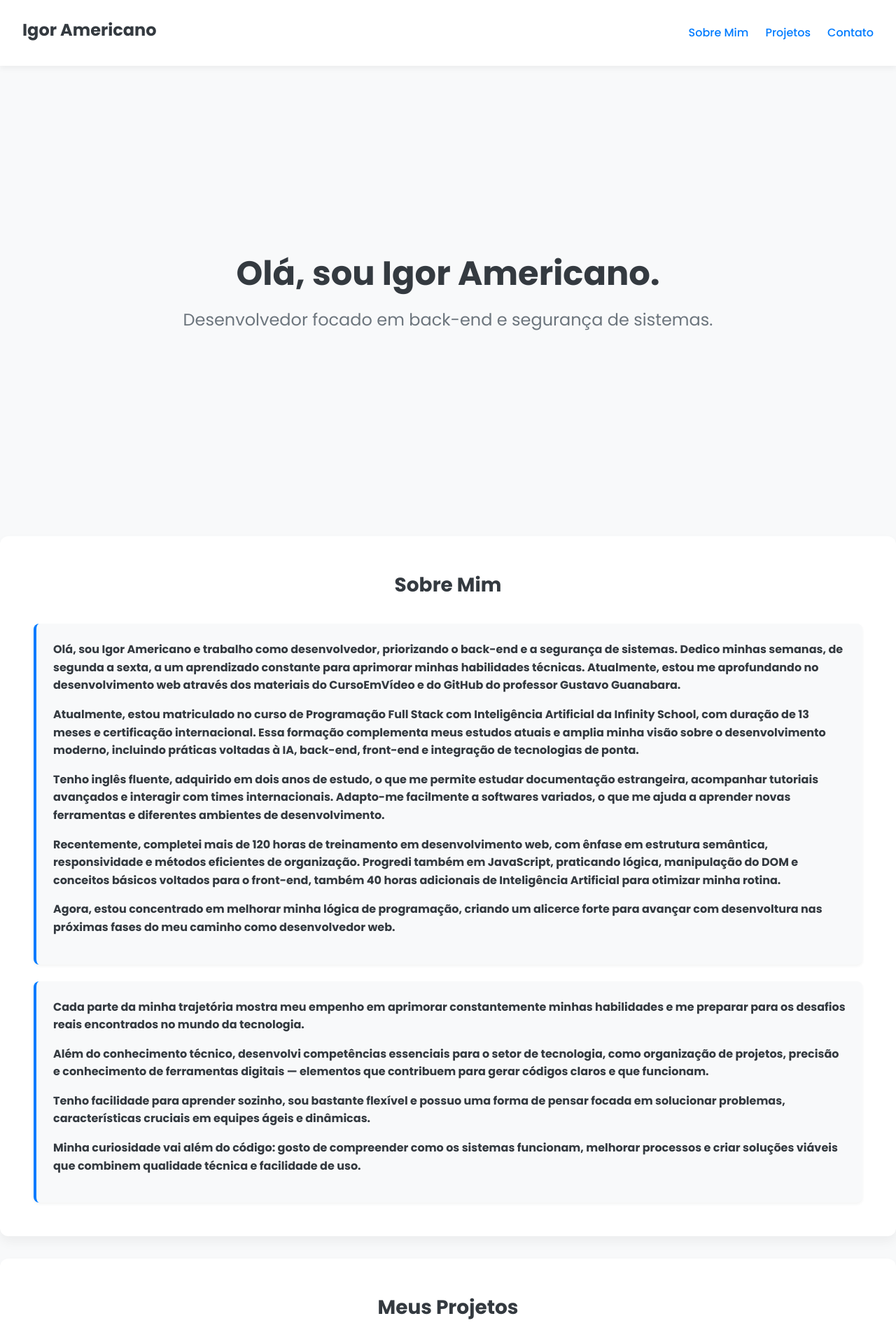
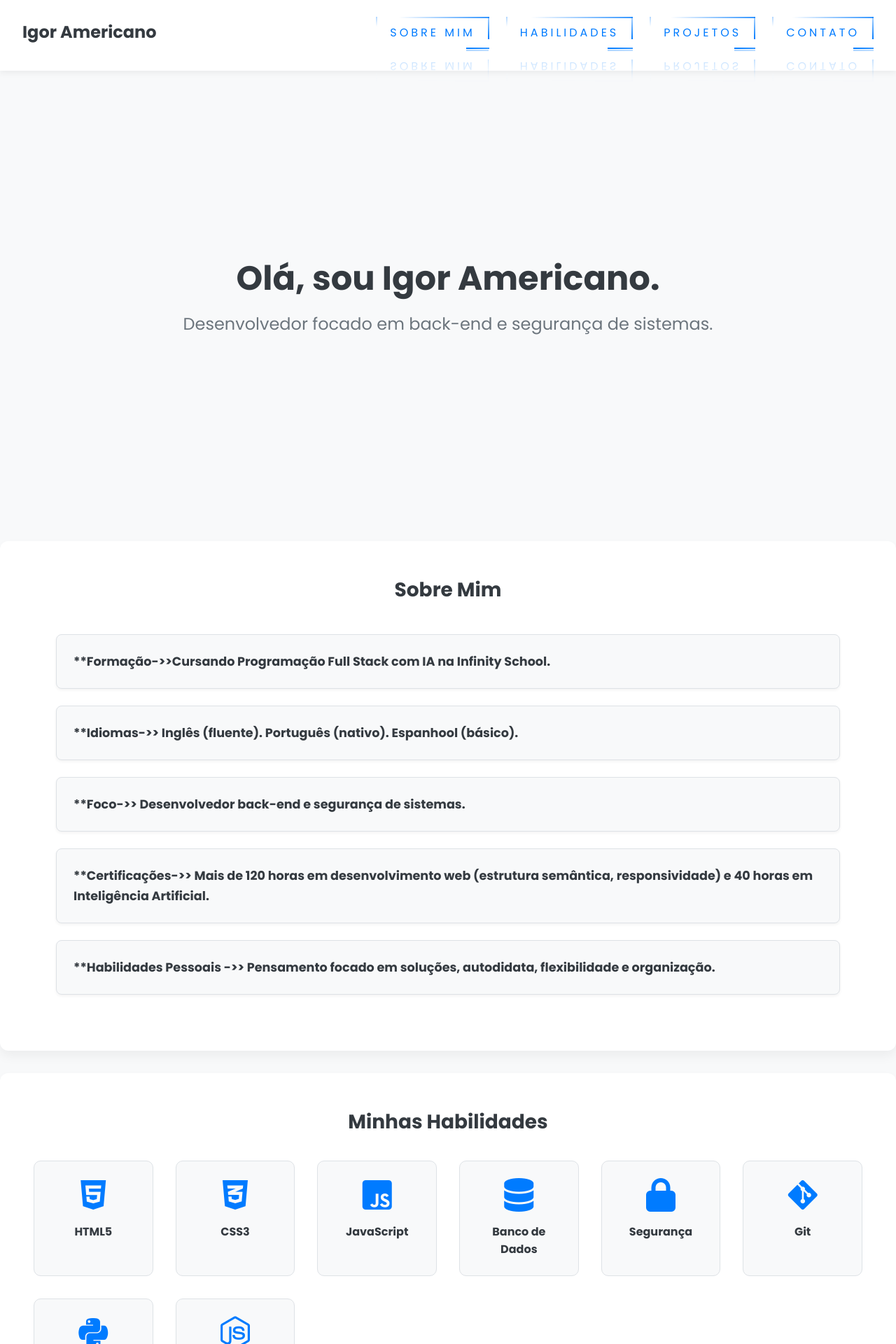
Before and after one commit to igoramericano/portifolio, a PHP site: page / in a window 1280 px wide. Shown: the top 1920 px of the page at 70% size. Run offline with PHP 8.4, Linux system fonts and the light colour scheme.

Commit message:
ajustei a porra toda

```diff
--- a/estilos/index.css
+++ b/estilos/index.css
@@ -6,17 +6,18 @@
             margin: 0;
             padding: 0;
             box-sizing: border-box;
-    font-family: "Poppins", sans-serif; /* Usando Poppins em todo o corpo para manter a consistência */
+            font-family: "Poppins", sans-serif;
         }
 
         :root {
             /* Paleta de Cores */
-    --cor-primaria: #007bff; /* Azul para destaque */
-    --cor-secundaria: #6c757d; /* Cinza para texto secundário */
-    --cor-fundo: #f8f9fa; /* Fundo bem claro */
-    --cor-card: #ffffff; /* Fundo dos cards e seções */
-    --cor-texto: #343a40; /* Cor do texto principal */
-    --cor-borda: #dee2e6; /* Cor da borda sutil */
+            --cor-primaria: #007bff;
+            --cor-secundaria: #6c757d;
+            --cor-fundo: #f8f9fa;
+            --cor-card: #ffffff;
+            --cor-texto: #343a40;
+            --cor-borda: #dee2e6;
+            --cor-hover: #0056b3;
         }
 
         body {
@@ -41,7 +42,7 @@
         }
 
         a:hover {
-    color: #0056b3; /* Um tom mais escuro ao passar o mouse */
+            color: var(--cor-hover);
         }
 
         /* Estrutura do layout */
@@ -74,20 +75,93 @@
         nav ul {
             list-style: none;
             display: flex;
+            gap: 1.5rem;
         }
 
-nav ul li {
-    margin-left: 1.5rem;
+        /* Efeito de botão de expansão */
+        .btn-nav {
+            position: relative;
+            display: inline-block;
+            padding: 10px 20px;
+            color: var(--cor-primaria);
+            text-transform: uppercase;
+            letter-spacing: 4px;
+            overflow: hidden;
+            transition: 0.5s;
+            -webkit-box-reflect: below 1px linear-gradient(transparent, #0005);
         }
 
-nav a {
-    font-weight: 500;
-    padding-bottom: 0.2rem;
-    border-bottom: 2px solid transparent;
+        .btn-nav:hover {
+            background: var(--cor-primaria);
+            color: var(--cor-card);
+            box-shadow: 0 0 5px var(--cor-primaria),
+                        0 0 25px var(--cor-primaria),
+                        0 0 50px var(--cor-primaria),
+                        0 0 200px var(--cor-primaria);
         }
 
-nav a:hover {
-    border-bottom: 2px solid var(--cor-primaria);
+        .btn-nav span {
+            position: absolute;
+            display: block;
+        }
+
+        .btn-nav span:nth-child(1) {
+            top: 0;
+            left: -100%;
+            width: 100%;
+            height: 2px;
+            background: linear-gradient(90deg, transparent, var(--cor-primaria));
+            animation: animate1 1s linear infinite;
+        }
+
+        @keyframes animate1 {
+            0% { left: -100%; }
+            100% { left: 100%; }
+        }
+
+        .btn-nav span:nth-child(2) {
+            top: -100%;
+            right: 0;
+            width: 2px;
+            height: 100%;
+            background: linear-gradient(180deg, transparent, var(--cor-primaria));
+            animation: animate2 1s linear infinite;
+            animation-delay: 0.25s;
+        }
+
+        @keyframes animate2 {
+            0% { top: -100%; }
+            100% { top: 100%; }
+        }
+
+        .btn-nav span:nth-child(3) {
+            bottom: 0;
+            right: -100%;
+            width: 100%;
+            height: 2px;
+            background: linear-gradient(270deg, transparent, var(--cor-primaria));
+            animation: animate3 1s linear infinite;
+            animation-delay: 0.5s;
+        }
+
+        @keyframes animate3 {
+            0% { right: -100%; }
+            100% { right: 100%; }
+        }
+
+        .btn-nav span:nth-child(4) {
+            bottom: -100%;
+            left: 0;
+            width: 2px;
+            height: 100%;
+            background: linear-gradient(360deg, transparent, var(--cor-primaria));
+            animation: animate4 1s linear infinite;
+            animation-delay: 0.75s;
+        }
+
+        @keyframes animate4 {
+            0% { bottom: -100%; }
+            100% { bottom: 100%; }
         }
 
         /* Seções */
@@ -116,7 +190,7 @@
             color: var(--cor-secundaria);
         }
 
-#sobre, #projetos, #contato {
+        #sobre, #habilidades, #projetos, #contato {
             background-color: var(--cor-card);
             margin: 2rem auto;
             padding: 3rem;
@@ -124,26 +198,39 @@
             box-shadow: 0 8px 16px rgba(0, 0, 0, 0.05);
         }
 
-.sobre-conteudo {
+        /* Seção de Habilidades */
+        .grid-habilidades {
+            display: grid;
+            grid-template-columns: repeat(auto-fit, minmax(150px, 1fr));
+            gap: 2rem;
+            margin-top: 2rem;
+        }
+
+        .habilidade-item {
             display: flex;
             flex-direction: column;
-    gap: 1.5rem;
-    margin-top: 2rem;
-    text-align: left;
+            align-items: center;
+            padding: 1.5rem;
+            background-color: var(--cor-fundo);
+            border: 1px solid var(--cor-borda);
+            border-radius: 10px;
+            transition: transform 0.3s ease, box-shadow 0.3s ease;
         }
 
-.sobre-conteudo p {
+        .habilidade-item:hover {
+            transform: translateY(-5px);
+            box-shadow: 0 8px 16px rgba(0, 0, 0, 0.1);
+        }
+
+        .habilidade-item i {
+            font-size: 3rem;
+            color: var(--cor-primaria);
             margin-bottom: 1rem;
         }
 
-.texto-principal, .texto-complementar {
-    background-color: var(--cor-fundo);
-    font-size: 1em;
-    font-weight: 550;
-    padding: 1.5rem;
-    border-left: 4px solid var(--cor-primaria); /* Borda colorida */
-    border-radius: 8px;
-    box-shadow: 0 2px 4px rgba(0, 0, 0, 0.05);
+        .habilidade-item h4 {
+            margin: 0;
+            font-size: 1rem;
         }
 
         /* Seção de Projetos */
@@ -170,7 +257,7 @@
 
         .projeto-item img {
             width: 100%;
-    height: 200px; /* Altura fixa para as imagens */
+            height: 200px;
             object-fit: cover;
             display: block;
         }
@@ -197,7 +284,7 @@
         }
 
         .projeto-item a:hover {
-    background-color: #0056b3;
+            background-color: var(--cor-hover);
         }
 
         /* Seção de Contato */
@@ -233,6 +320,31 @@
             margin-top: 2rem;
         }
 
+        /* Novo estilo para a seção Sobre Mim */
+        .sobre-tópicos {
+            text-align: left;
+            padding: 2rem;
+            display: flex;
+            flex-direction: column;
+            gap: 1.5rem;
+        }
+
+        .tópico-item {
+            background-color: var(--cor-fundo);
+            padding: 1.5rem;
+            border: 1px solid var(--cor-borda);
+            border-radius: 8px;
+            font-size: 1.1em;
+            font-weight: 550;
+            box-shadow: 0 2px 4px rgba(0, 0, 0, 0.05);
+            transition: transform 0.3s ease, box-shadow 0.3s ease;
+        }
+
+        .tópico-item:hover {
+            transform: translateX(10px);
+            box-shadow: 0 8px 16px rgba(0, 0, 0, 0.1);
+        }
+
         /* Responsividade */
         @media (max-width: 768px) {
             h1 { font-size: 2rem; }
--- a/index.html
+++ b/index.html
@@ -4,17 +4,18 @@
     <meta charset="UTF-8">
     <meta name="viewport" content="width=device-width, initial-scale=1.0">
     <title>Igor Americano | Portfólio</title>
+    <link href="https://cdnjs.cloudflare.com/ajax/libs/font-awesome/6.0.0-beta3/css/all.min.css" rel="stylesheet">
     <link rel="stylesheet" href="estilos/index.css">
-    </head>
+</head>
 <body>
-
     <header>
         <nav>
             <h1>Igor Americano</h1>
             <ul>
-                <li><a href="#sobre">Sobre Mim</a></li>
-                <li><a href="#projetos">Projetos</a></li>
-                <li><a href="#contato">Contato</a></li>
+                <li><a href="#sobre" class="btn-nav"><span></span><span></span><span></span><span></span>Sobre Mim</a></li>
+                <li><a href="#habilidades" class="btn-nav"><span></span><span></span><span></span><span></span>Habilidades</a></li>
+                <li><a href="#projetos" class="btn-nav"><span></span><span></span><span></span><span></span>Projetos</a></li>
+                <li><a href="#contato" class="btn-nav"><span></span><span></span><span></span><span></span>Contato</a></li>
             </ul>
         </nav>
     </header>
@@ -27,30 +28,61 @@
 
         <section id="sobre">
             <h3>Sobre Mim</h3>
-            <div class="sobre-conteudo">
-                <div class="texto-principal">
-                    <p>Olá, sou Igor Americano e trabalho como desenvolvedor, priorizando o back-end e a segurança de sistemas. Dedico minhas semanas, de segunda a sexta, a um aprendizado constante para aprimorar minhas habilidades técnicas. Atualmente, estou me aprofundando no desenvolvimento web através dos materiais do CursoEmVídeo e do GitHub do professor Gustavo Guanabara.</p>
+            <div class="sobre-tópicos">
+                <div class="tópico-item">
+                    **Formação->>Cursando Programação Full Stack com IA na Infinity School.
+                </div>
+                <div class="tópico-item">
+                    **Idiomas->> Inglês (fluente). Português (nativo). Espanhool (básico).
+                </div>
+                <div class="tópico-item">
+                    **Foco->> Desenvolvedor back-end e segurança de sistemas.
+                </div>
+                <div class="tópico-item">
+                    **Certificações->> Mais de 120 horas em desenvolvimento web (estrutura semântica, responsividade) e 40 horas em Inteligência Artificial.
+                </div>
+                <div class="tópico-item">
+                    **Habilidades Pessoais ->> Pensamento focado em soluções, autodidata, flexibilidade e organização.
+                </div>
+            </div>
+        </section>
 
-                    <p>Atualmente, estou matriculado no curso de Programação Full Stack com Inteligência Artificial da Infinity School, com duração de 13 meses e certificação internacional. Essa formação complementa meus estudos atuais e amplia minha visão sobre o desenvolvimento moderno, incluindo práticas voltadas à IA, back-end, front-end e integração de tecnologias de ponta.</p>
-
-                    <p>Tenho inglês fluente, adquirido em dois anos de estudo, o que me permite estudar documentação estrangeira, acompanhar tutoriais avançados e interagir com times internacionais. Adapto-me facilmente a softwares variados, o que me ajuda a aprender novas ferramentas e diferentes ambientes de desenvolvimento.</p>
-
-                    <p>Recentemente, completei mais de 120 horas de treinamento em desenvolvimento web, com ênfase em estrutura semântica, responsividade e métodos eficientes de organização. Progredi também em JavaScript, praticando lógica, manipulação do DOM e conceitos básicos voltados para o front-end, também 40 horas adicionais de Inteligência Artificial para otimizar minha rotina.</p>
-
-                    <p>Agora, estou concentrado em melhorar minha lógica de programação, criando um alicerce forte para avançar com desenvoltura nas próximas fases do meu caminho como desenvolvedor web.</p>
+        <section id="habilidades">
+            <h3>Minhas Habilidades</h3>
+            <div class="grid-habilidades">
+                <div class="habilidade-item">
+                    <i class="fab fa-html5"></i>
+                    <h4>HTML5</h4>
                 </div>
-
-            <div class="texto-complementar">
-                <p>Cada parte da minha trajetória mostra meu empenho em aprimorar constantemente minhas habilidades e me preparar para os desafios reais encontrados no mundo da tecnologia.</p>
-
-                <p>Além do conhecimento técnico, desenvolvi competências essenciais para o setor de tecnologia, como organização de projetos, precisão e conhecimento de ferramentas digitais — elementos que contribuem para gerar códigos claros e que funcionam.</p>
-
-                <p>Tenho facilidade para aprender sozinho, sou bastante flexível e possuo uma forma de pensar focada em solucionar problemas, características cruciais em equipes ágeis e dinâmicas.</p>
-
-                <p>Minha curiosidade vai além do código: gosto de compreender como os sistemas funcionam, melhorar processos e criar soluções viáveis que combinem qualidade técnica e facilidade de uso.</p>
+                <div class="habilidade-item">
+                    <i class="fab fa-css3-alt"></i>
+                    <h4>CSS3</h4>
+                </div>
+                <div class="habilidade-item">
+                    <i class="fab fa-js-square"></i>
+                    <h4>JavaScript</h4>
+                </div>
+                <div class="habilidade-item">
+                    <i class="fas fa-database"></i>
+                    <h4>Banco de Dados</h4>
+                </div>
+                <div class="habilidade-item">
+                    <i class="fas fa-lock"></i>
+                    <h4>Segurança</h4>
+                </div>
+                <div class="habilidade-item">
+                    <i class="fab fa-git-alt"></i>
+                    <h4>Git</h4>
+                </div>
+                <div class="habilidade-item">
+                    <i class="fab fa-python"></i>
+                    <h4>Python</h4>
+                </div>
+                <div class="habilidade-item">
+                    <i class="fab fa-node-js"></i>
+                    <h4>Node.js</h4>
+                </div>
             </div>
-
-
         </section>
 
         <section id="projetos">
@@ -80,7 +112,7 @@
                     <p>História do Android OS e de seu mascote</p>
                     <a href="site04.html" target="_blank">Ver Projeto</a>
                 </div>
-                </div>
+            </div>
         </section>
 
         <section id="contato">
@@ -91,7 +123,7 @@
                 <a href="https://instagram.com/igoramericano" target="_blank">Instagram</a>
                 <a href="https://wa.me/5571981628334?text=Olá,%20vi%20seu%20contato%20e%20gostaria%20de%20saber%20mais!" target="_blank">Whatsapp</a>
             </div>
-            </section>
+        </section>
     </main>
 
     <footer>
```
Lines whose indentation alone changed are shown as unchanged.
